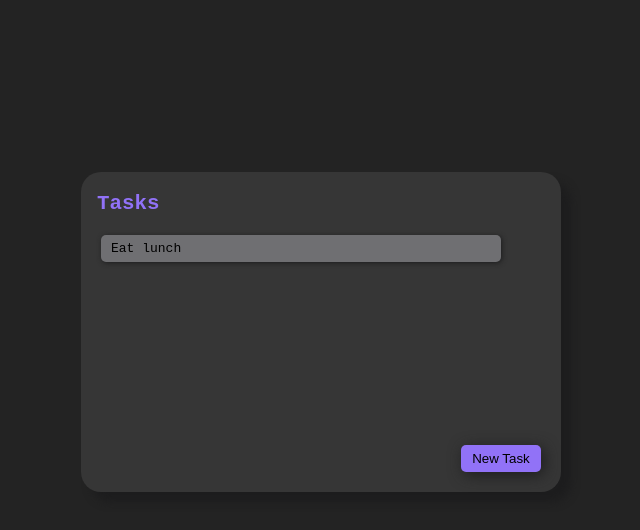
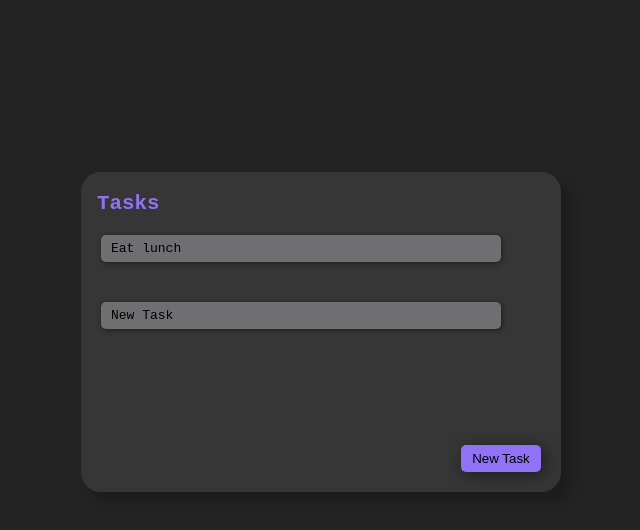
Before and after one commit to rupeshsaha/To-Do-List, a plain HTML site: page index.html in a window 1280 px wide. Both pictures are taken after a click on the button "New Task". Shown: the part 100-630 px from the top of the page, without its empty margins (295-935 px from the left). Drawn offline with Linux system fonts and the light colour scheme.

Commit message:
to do list

```diff
--- a/index.html
+++ b/index.html
@@ -22,9 +22,10 @@
 <div class="tasks">
     <div class="tasks-header">Tasks</div>
     <div class="todos"><p class="todos-title">Eat lunch</p></div>
-        <div class="create-new"><button>New Task</button></div>
+        <div class="create-new"><button id="create-btn">New Task</button></div>
 </div>
 
     </div>
+    <script src = "script.js"></script>
 </body>
 </html>
--- /dev/null
+++ b/script.js
@@ -0,0 +1,23 @@
+
+document.addEventListener('DOMContentLoaded', function() {
+    const createBtn = document.getElementById('create-btn');
+    const tasksContainer = document.querySelector('.tasks');
+
+    createBtn.addEventListener('click', function() {
+        // Create a new div element with class 'todos'
+        const newTodoDiv = document.createElement('div');
+        newTodoDiv.classList.add('todos');
+
+
+        // Inside the new 'todos' div, add a paragraph with class 'todos-title'
+        const newTodoTitle = document.createElement('p');
+        newTodoTitle.classList.add('todos-title');
+        newTodoTitle.textContent = 'New Task'; // Set your desired task title here
+
+        // Append the title paragraph to the new 'todos' div
+        newTodoDiv.appendChild(newTodoTitle);
+
+        // Append the new 'todos' div to the tasks container
+        tasksContainer.appendChild(newTodoDiv);
+    });
+});
```
